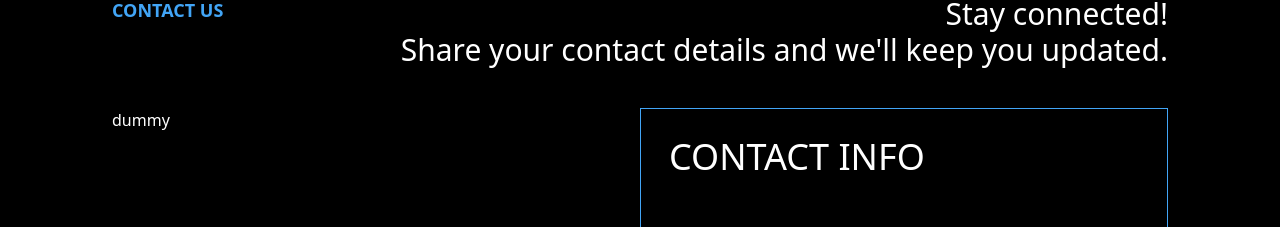
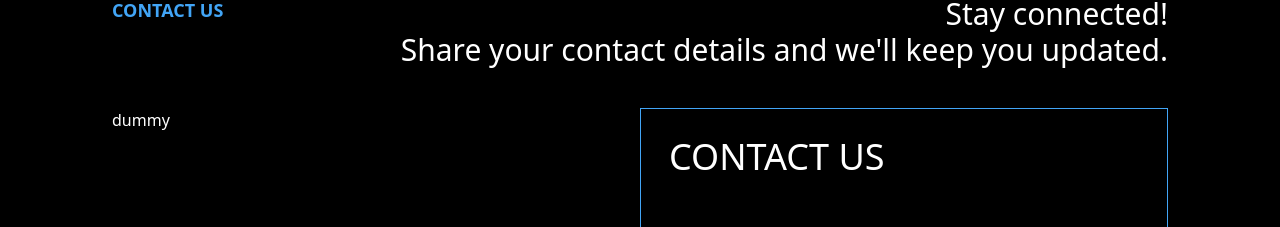
Before and after one commit to zetrel-in/zetrel_website, a website: page public/index.html in a window 1280 px wide. Shown: the part 3088-3315 px from the top of the page. Drawn offline with Linux system fonts and the light colour scheme.

Commit message:
contact info in contact form changed to contact us

```diff
--- a/public/index.html
+++ b/public/index.html
@@ -304,7 +304,7 @@
             <div class="flex justify-between flex-col lg:flex-row mt-10">
                 <div>dummy</div>
                 <div class="w-full lg:w-[50%] border border-logoblue2 p-7">
-                    <h3 class="uppercase text-4xl">contact info</h3>
+                    <h3 class="uppercase text-4xl">contact us</h3>
                     <form action="" class="mt-4">
                         <div class="flex justify-between flex-col lg:flex-row">
                             <input type="text" name="first-name" id="" class="contact-input" placeholder="First name">
```
